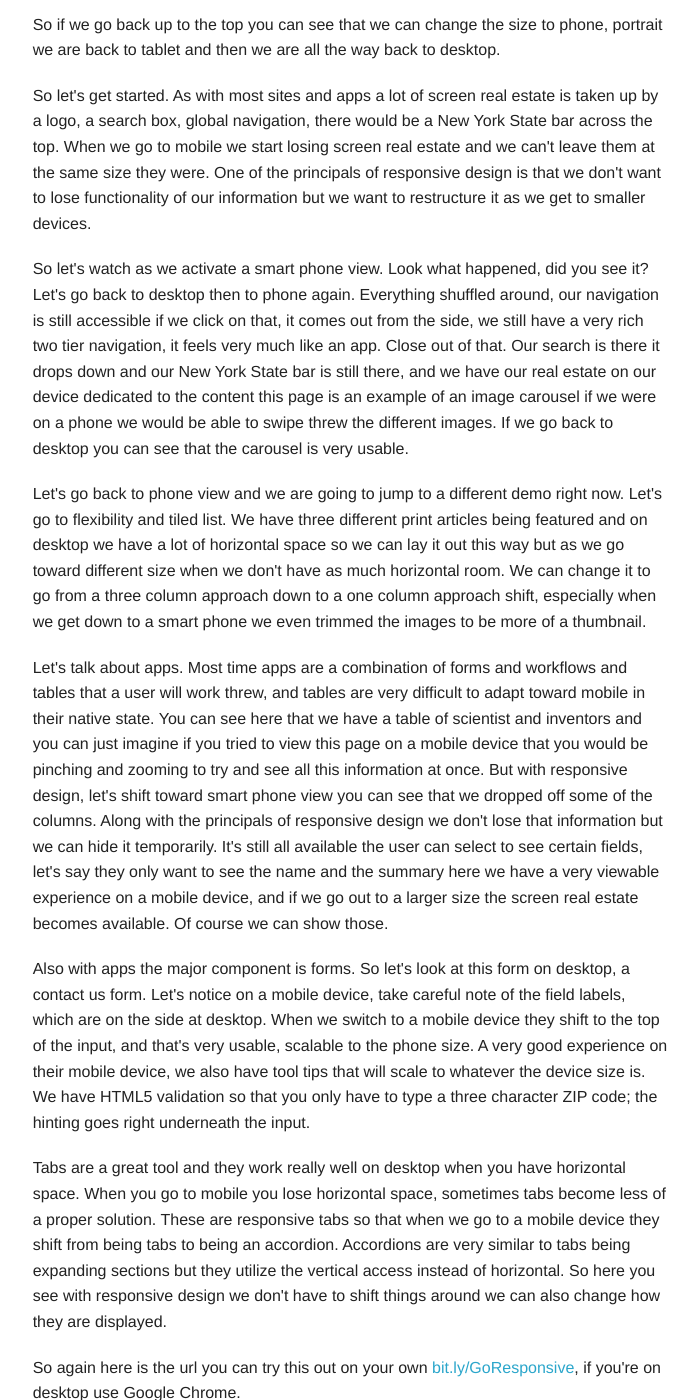
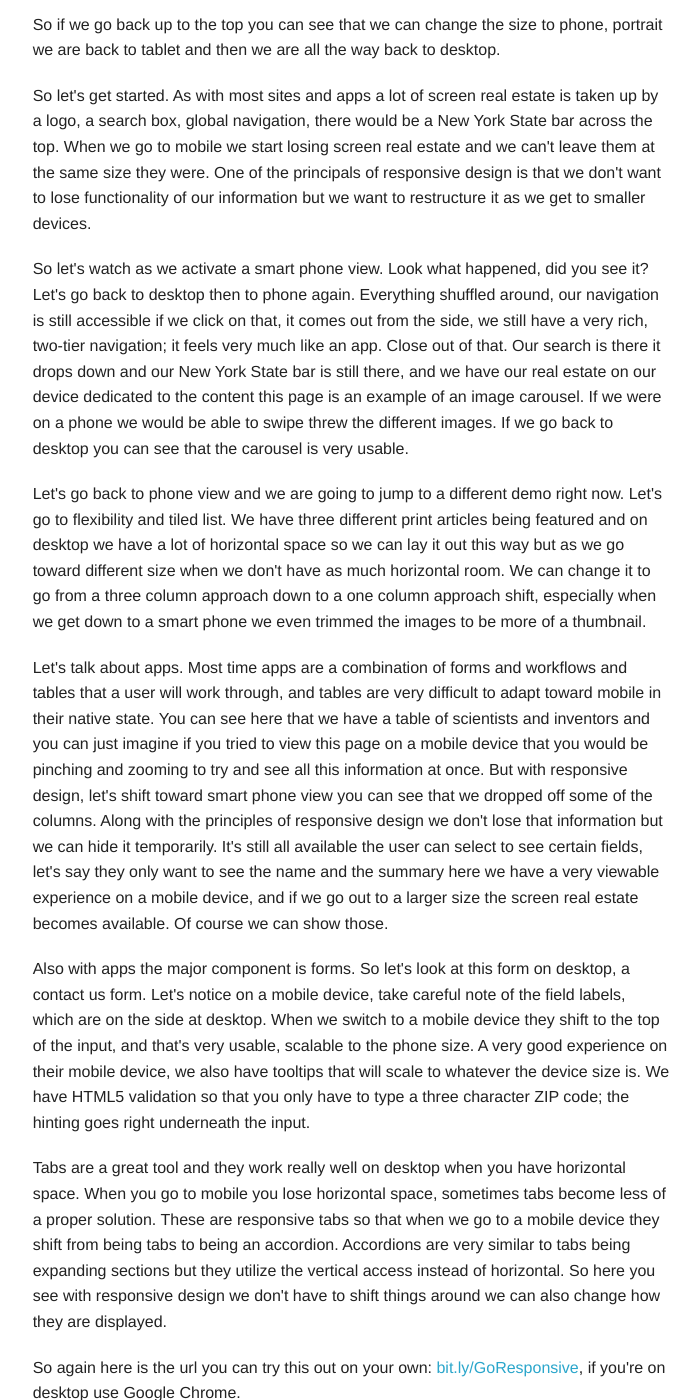
Before and after one commit to technickle/go-responsive, a Jekyll site: the page tranpart2.html, which Jekyll copies as it is, in a window 1280 px wide and 1400 px high, scrolled down 595 px. Shown: the whole window, without its empty margins (289-989 px from the left). Built offline with Jekyll 4.4.1, drawn with Linux system fonts in a browser that asks for light colours; nearby versions of some CDN libraries; library files that are not in the unit come from our copies; Markdown is read by kramdown in place of the engine named in the settings; some of the changed text lies outside the part shown.

Commit message:
Grammar edits

```diff
--- a/tranpart2.html
+++ b/tranpart2.html
@@ -26,27 +26,27 @@
     <div class="large-8 large-centered small-12 columns">
       <p>So now onto part 2 of Go responsive the Interactive Responsive Demos.</p>
 
-      <p>We have created a site called <span>Go</span>Responsive that will illustrate 16 different design techniques. You can get to that site by going to  <a href="http://nys-its.github.io/go-responsive/">bit.ly/<span>Go</span>Responsive</a>. If you are on a desktop computer you are going to want to go to it by using the Google Chrome browser and that will allow you to emulate using different mobile devices. You will be able to see what a smart phone will experience a tablet or even desktop.</p>
+      <p>We have created a site called <span>Go</span>Responsive that will illustrate 16 different design techniques. You can get to that site by going to <a href="http://nys-its.github.io/go-responsive/">bit.ly/<span>Go</span>Responsive</a>. If you are on a desktop computer you are going to want to go to it by using the Google Chrome browser and that will allow you to emulate using different mobile devices. You will be able to see what a smart phone will experience a tablet or even desktop.</p>
 
-      <p>So here we are at the <span>Go</span>Responsive site. There are other resources and information down lower on the page but we will get to that later. What we are going to do is click; see it in action, and you will be greeted with a little tutorial that shows you how to experience the demos. We'll click next and will be able to choose a device in this resizer bar.  We will be able to choose a smart phone and you can see that the size of the website has been adjusted to be a smart phone view. On every page at the top you can see a what to watch for area, it will tell you what to observe as you as you resize to different device sizes, and at the bottom of every page there will be a green next button that will take you to the next demo and walk you through them .</p>
+      <p>So here we are at the <span>Go</span>Responsive site. There are other resources and information down lower on the page but we will get to that later. What we are going to do is click; see it in action, and you will be greeted with a little tutorial that shows you how to experience the demos. We'll click next and will be able to choose a device in this resizer bar. We will be able to choose a smart phone and you can see that the size of the website has been adjusted to be a smart phone view. On every page at the top you can see a what to watch for area, it will tell you what to observe as you as you resize to different device sizes, and at the bottom of every page there will be a green next button that will take you to the next demo and walk you through them .</p>
 
       <p>So if we go back up to the top you can see that we can change the size to phone, portrait we are back to tablet and then we are all the way back to desktop.</p>
 
       <p>So let's get started. As with most sites and apps a lot of screen real estate is taken up by a logo, a search box, global navigation, there would be a New York State bar across the top. When we go to mobile we start losing screen real estate and we can't leave them at the same size they were. One of the principals of responsive design is that we don't want to lose functionality of our information but we want to restructure it as we get to smaller devices.</p>
 
-      <p>So let's watch as we activate a smart phone view. Look what happened, did you see it? Let's go back to desktop then to phone again. Everything shuffled around, our navigation is still accessible if we click on that, it comes out from the side, we still have a very rich two tier navigation, it feels very much like an app. Close out of that. Our search is there it drops down and our New York State bar is still there, and we have our real estate on our device dedicated to the content this page is an example of an image carousel if we were on a phone we would be able to swipe threw the different images. If we go back to desktop you can see that the carousel is very usable.</p>
+      <p>So let's watch as we activate a smart phone view. Look what happened, did you see it? Let's go back to desktop then to phone again. Everything shuffled around, our navigation is still accessible if we click on that, it comes out from the side, we still have a very rich, two-tier navigation; it feels very much like an app. Close out of that. Our search is there it drops down and our New York State bar is still there, and we have our real estate on our device dedicated to the content this page is an example of an image carousel. If we were on a phone we would be able to swipe threw the different images. If we go back to desktop you can see that the carousel is very usable.</p>
 
       <p>Let's go back to phone view and we are going to jump to a different demo right now. Let's go to flexibility and tiled list. We have three different print articles being featured and on desktop we have a lot of horizontal space so we can lay it out this way but as we go toward different size when we don't have as much horizontal room. We can change it to go from a three column approach down to a one column approach shift, especially when we get down to a smart phone we even trimmed the images to be more of a thumbnail.</p>
 
-      <p>Let's talk about apps. Most time apps are a combination of forms and workflows and tables that a user will work threw, and tables are very difficult to adapt toward mobile in their native state. You can see here that we have a table of scientist and inventors and you can just imagine if you tried to view this page on a mobile device that you would be pinching and zooming to try and see all this information at once. But with responsive design, let's shift toward smart phone view you can see that we dropped off some of the columns. Along with the principals of responsive design we don't lose that information but we can hide it temporarily. It's still all available the user can select to see certain fields, let's say they only want to see the name and the summary here we have a very viewable experience on a mobile device, and if we go out to a larger size the screen real estate becomes available. Of course we can show those.</p>
+      <p>Let's talk about apps. Most time apps are a combination of forms and workflows and tables that a user will work through, and tables are very difficult to adapt toward mobile in their native state. You can see here that we have a table of scientists and inventors and you can just imagine if you tried to view this page on a mobile device that you would be pinching and zooming to try and see all this information at once. But with responsive design, let's shift toward smart phone view you can see that we dropped off some of the columns. Along with the principles of responsive design we don't lose that information but we can hide it temporarily. It's still all available the user can select to see certain fields, let's say they only want to see the name and the summary here we have a very viewable experience on a mobile device, and if we go out to a larger size the screen real estate becomes available. Of course we can show those.</p>
 
-      <p>Also with apps the major component is forms. So let's look at this form on desktop, a contact us form. Let's notice on a mobile device, take careful note of the field labels, which are on the side at desktop. When we switch to a mobile device they shift to the top of the input, and that's very usable, scalable to the phone size. A very good experience on their mobile device, we also have tool tips that will scale to whatever the device size is. We have HTML5 validation so that you only have to type a three character ZIP code; the hinting goes right underneath the input.</p>
+      <p>Also with apps the major component is forms. So let's look at this form on desktop, a contact us form. Let's notice on a mobile device, take careful note of the field labels, which are on the side at desktop. When we switch to a mobile device they shift to the top of the input, and that's very usable, scalable to the phone size. A very good experience on their mobile device, we also have tooltips that will scale to whatever the device size is. We have HTML5 validation so that you only have to type a three character ZIP code; the hinting goes right underneath the input.</p>
 
       <p>Tabs are a great tool and they work really well on desktop when you have horizontal space. When you go to mobile you lose horizontal space, sometimes tabs become less of a proper solution. These are responsive tabs so that when we go to a mobile device they shift from being tabs to being an accordion. Accordions are very similar to tabs being expanding sections but they utilize the vertical access instead of horizontal. So here you see with responsive design we don't have to shift things around we can also change how they are displayed.</p>
 
-      <p>So again here is the url you can try this out on your own <a href="http://nys-its.github.io/go-responsive/">bit.ly/<span>Go</span>Responsive</a>, if you're on desktop use Google Chrome.</p>
+      <p>So again here is the url you can try this out on your own: <a href="http://nys-its.github.io/go-responsive/">bit.ly/<span>Go</span>Responsive</a>, if you're on desktop use Google Chrome.</p>
 
-      <p>Up next in part three we are going to look at the next steps into responsive web design. We will look at some resources that will get you started and some code that will fast track your project.</p>
+      <p>Up next in <a href="tranpart3.html">Part 3</a> we are going to look at the next steps into responsive web design. We will look at some resources that will get you started and some code that will fast track your project.</p>
     </div>
   </div>
 
```
Also changed, not shown: tranpart1.html (+4 -3 lines), tranpart3.html (+5 -5 lines).
